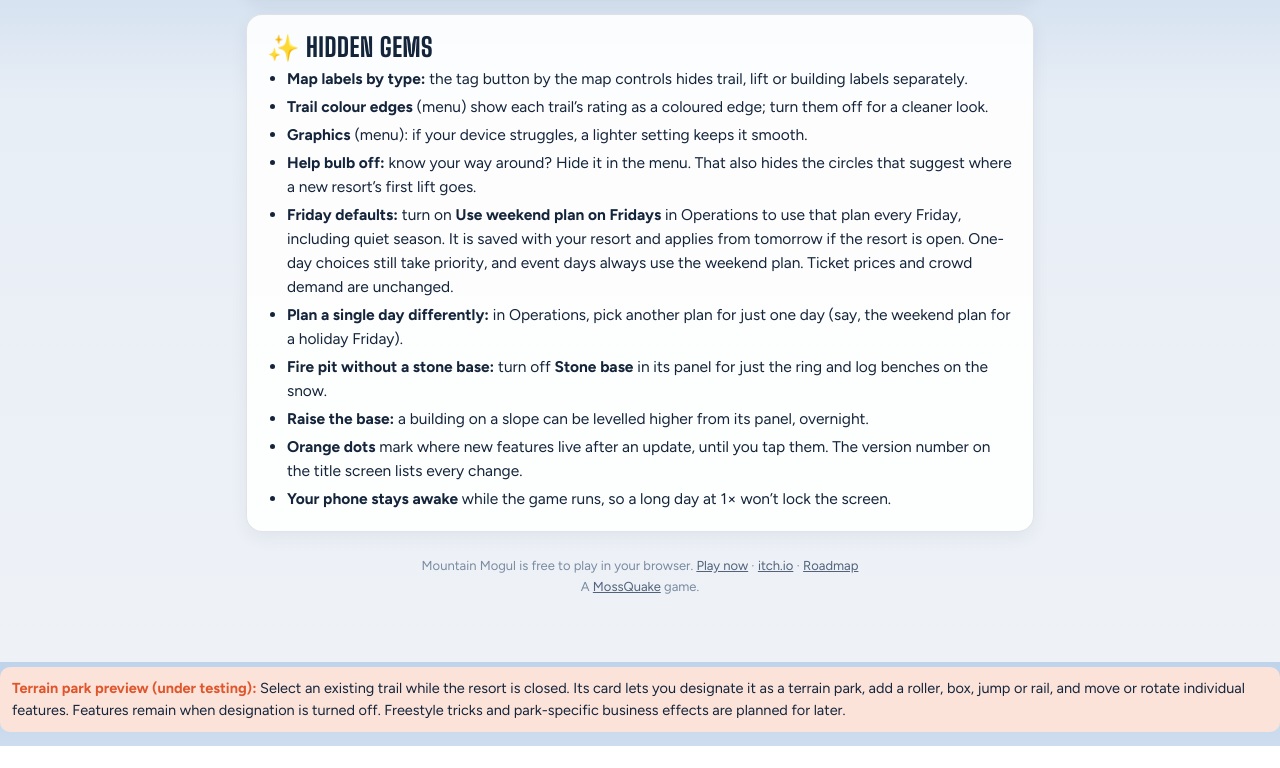
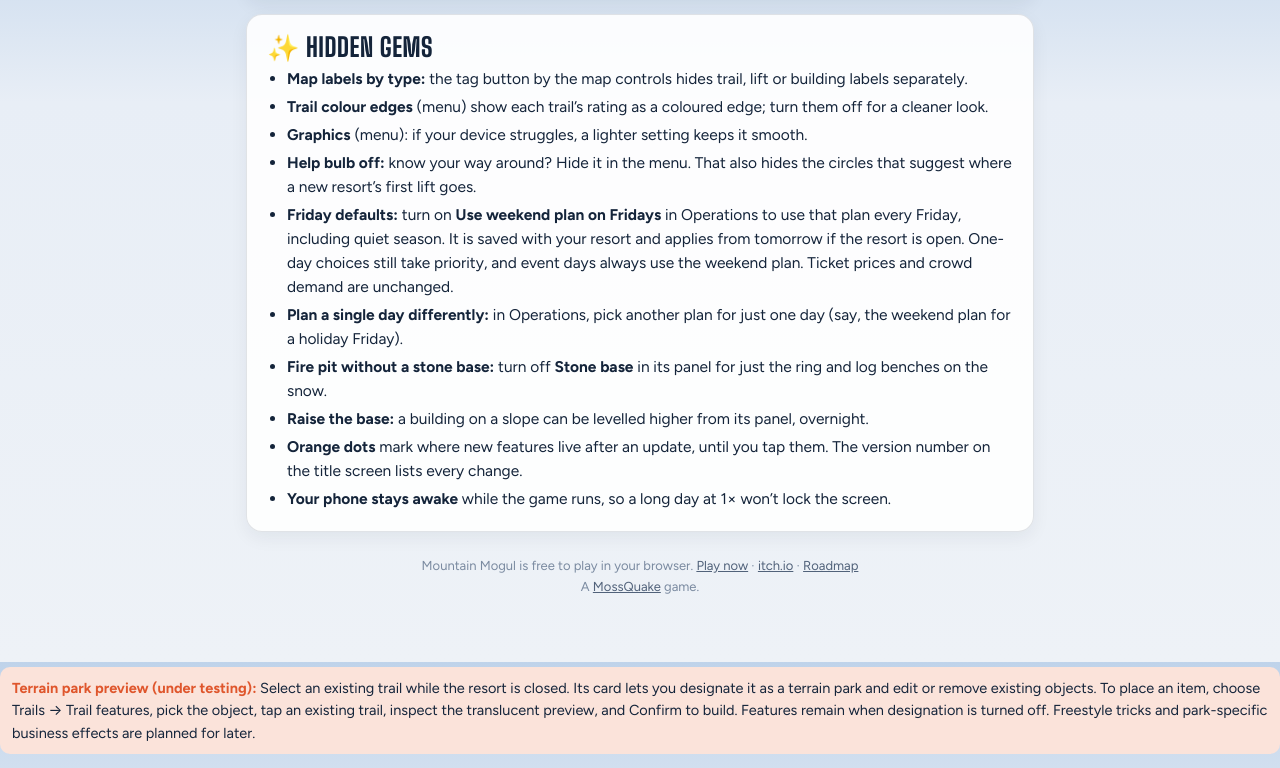
Before and after one commit to phildbs/mountain-mogul, a plain HTML site: page guide.html in a window 1280 px wide. Shown: the part 9738-10506 px from the top of the page. Before the commit the page ends 10484 px from the top, so only its background shows below. Drawn offline with Linux system fonts and the light colour scheme.

Commit message:
Document slope-grounded on-map terrain feature placement

```diff
--- a/guide.html
+++ b/guide.html
@@ -295,6 +295,6 @@
 
   <footer>Mountain Mogul is free to play in your browser. <a href="./">Play now</a> · <a href="https://phildbs.itch.io/mountain-mogul">itch.io</a> · <a href="roadmap.html">Roadmap</a><br>A <a href="https://mossquake.com">MossQuake</a> game.</footer>
 </main>
-<div class="tip"><b>Terrain park preview (under testing):</b> Select an existing trail while the resort is closed. Its card lets you designate it as a terrain park, add a roller, box, jump or rail, and move or rotate individual features. Features remain when designation is turned off. Freestyle tricks and park-specific business effects are planned for later.</div>
+<div class="tip"><b>Terrain park preview (under testing):</b> Select an existing trail while the resort is closed. Its card lets you designate it as a terrain park and edit or remove existing objects. To place an item, choose Trails → Trail features, pick the object, tap an existing trail, inspect the translucent preview, and Confirm to build. Features remain when designation is turned off. Freestyle tricks and park-specific business effects are planned for later.</div>
 </body>
 </html>
```
